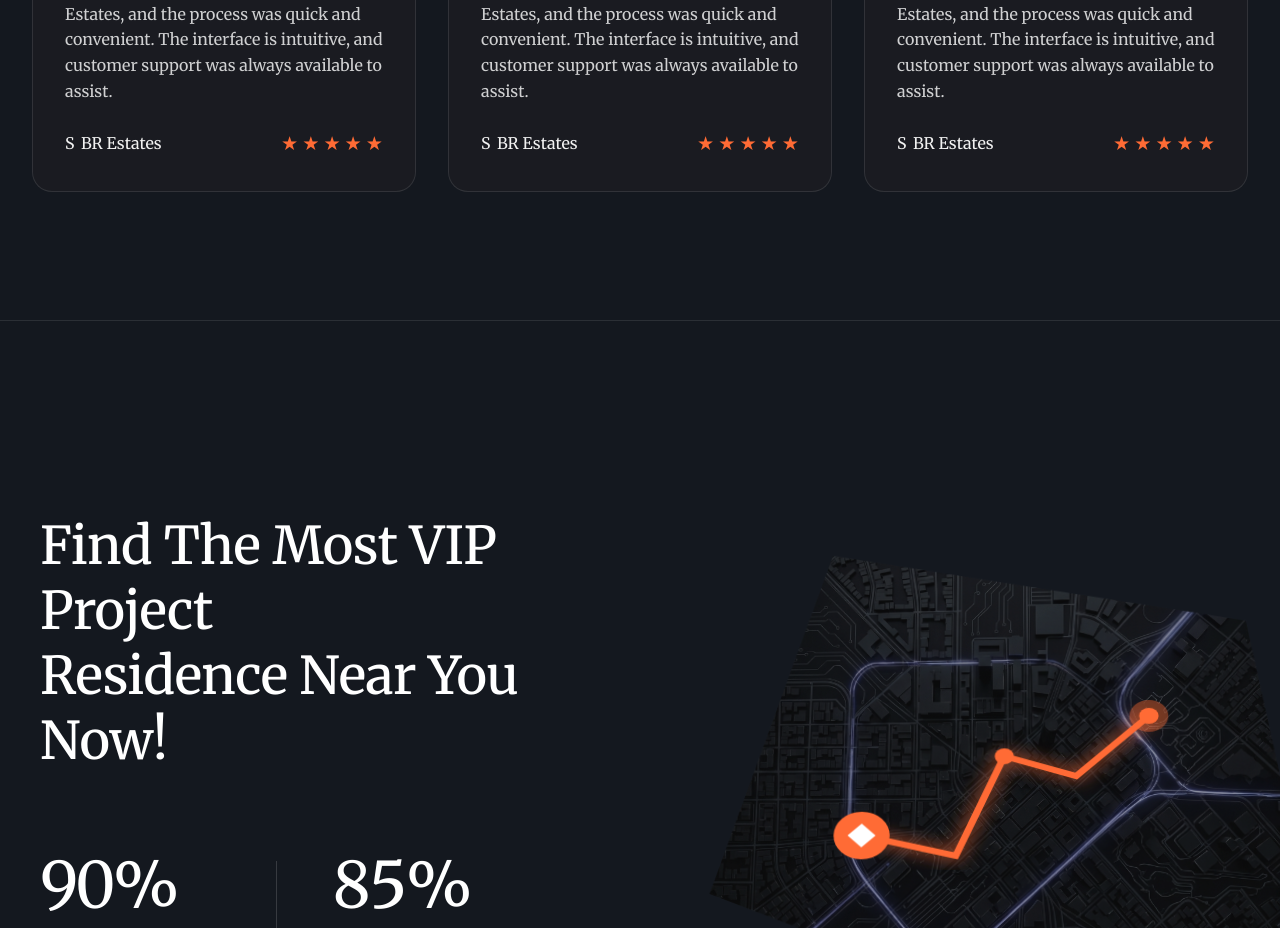
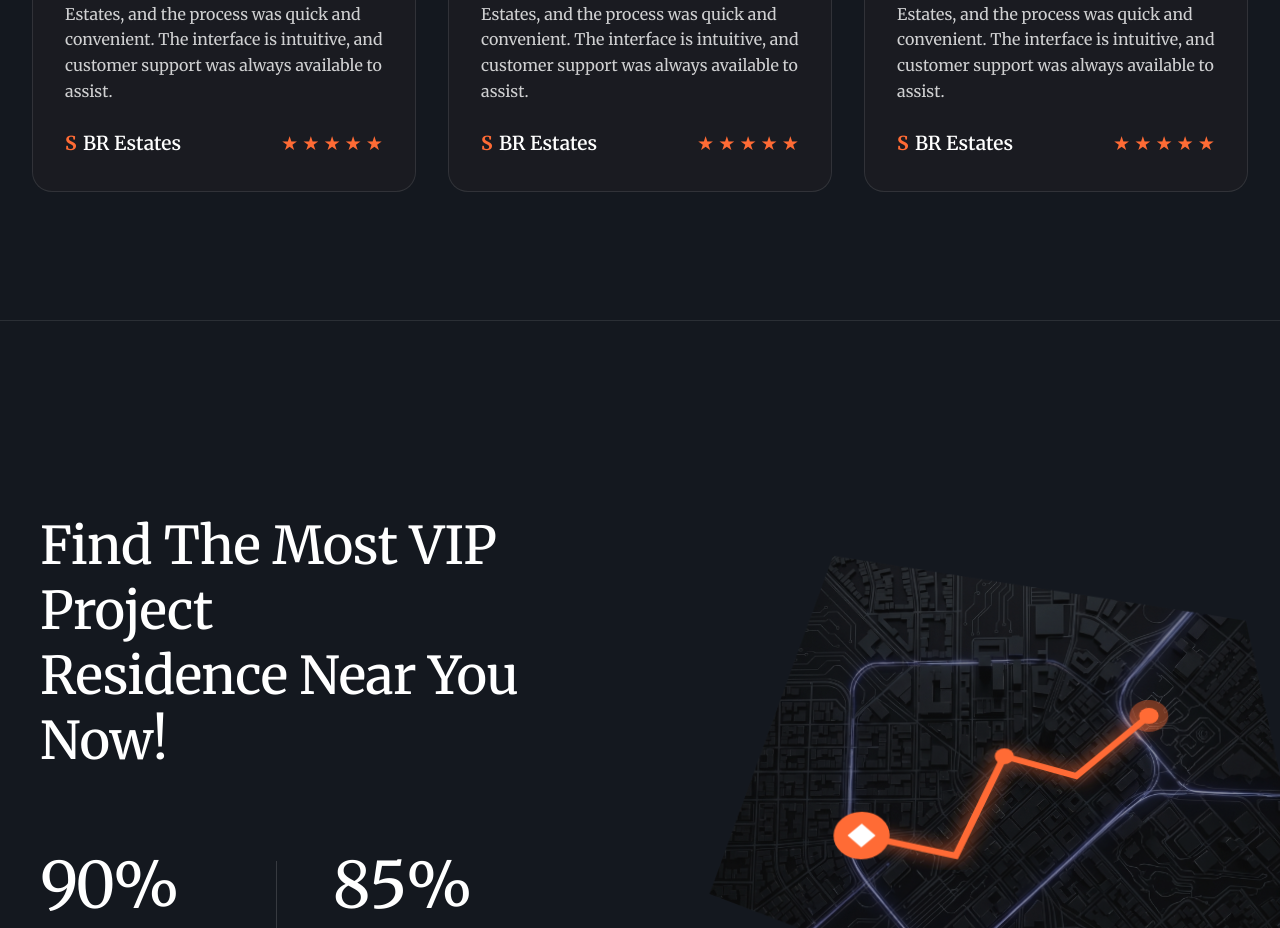
Before and after one commit to viratco/sbrwebsite, a React (Vite) app: page / in a window 1280 px wide. Shown: the part 3780-4708 px from the top of the page. Built offline with nearby package versions, Linux system fonts and the light colour scheme; no server answers.

Commit message:
Fix CSS syntax error in testimonials branding

```diff
--- a/src/components/TestimonialsSection.css
+++ b/src/components/TestimonialsSection.css
@@ -143,10 +143,11 @@
     gap: 0.4rem;
 }
 
-color: #ff6b35;
-font-weight: 700;
-font-size: 1.2rem;
-font-family: var(--font-display);
+.brand-icon {
+    color: #ff6b35;
+    font-weight: 700;
+    font-size: 1.2rem;
+    font-family: var(--font-display);
 }
 
 .brand-name {
```
